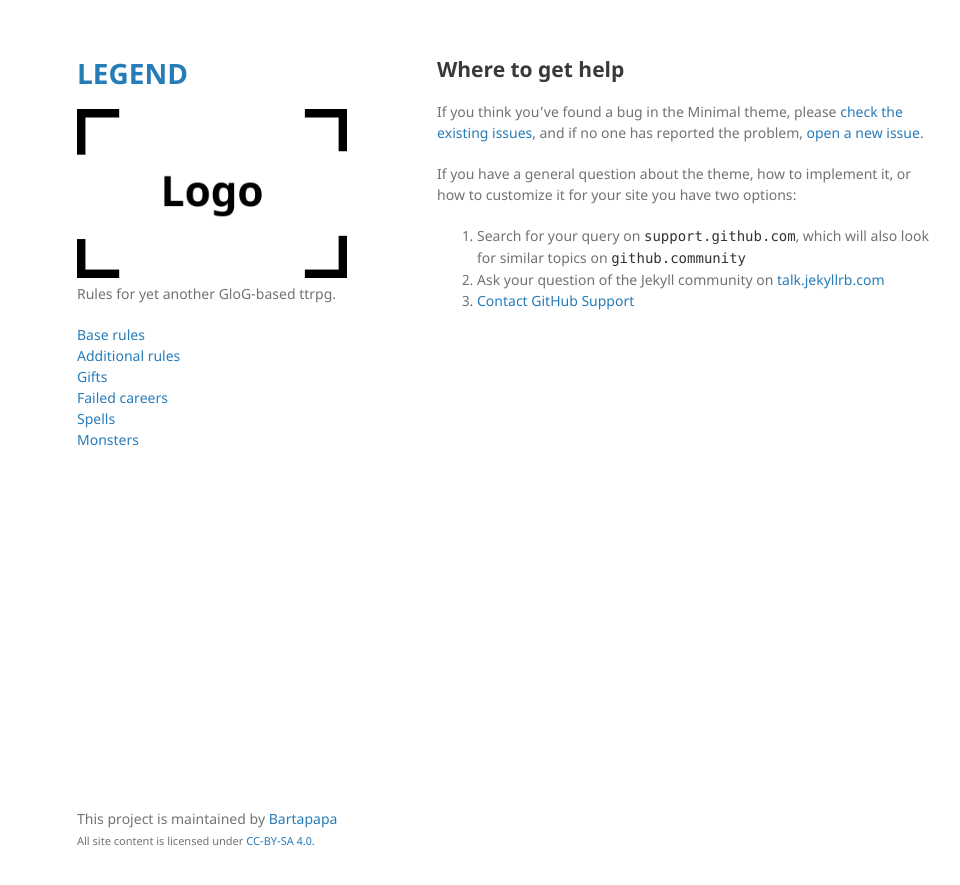
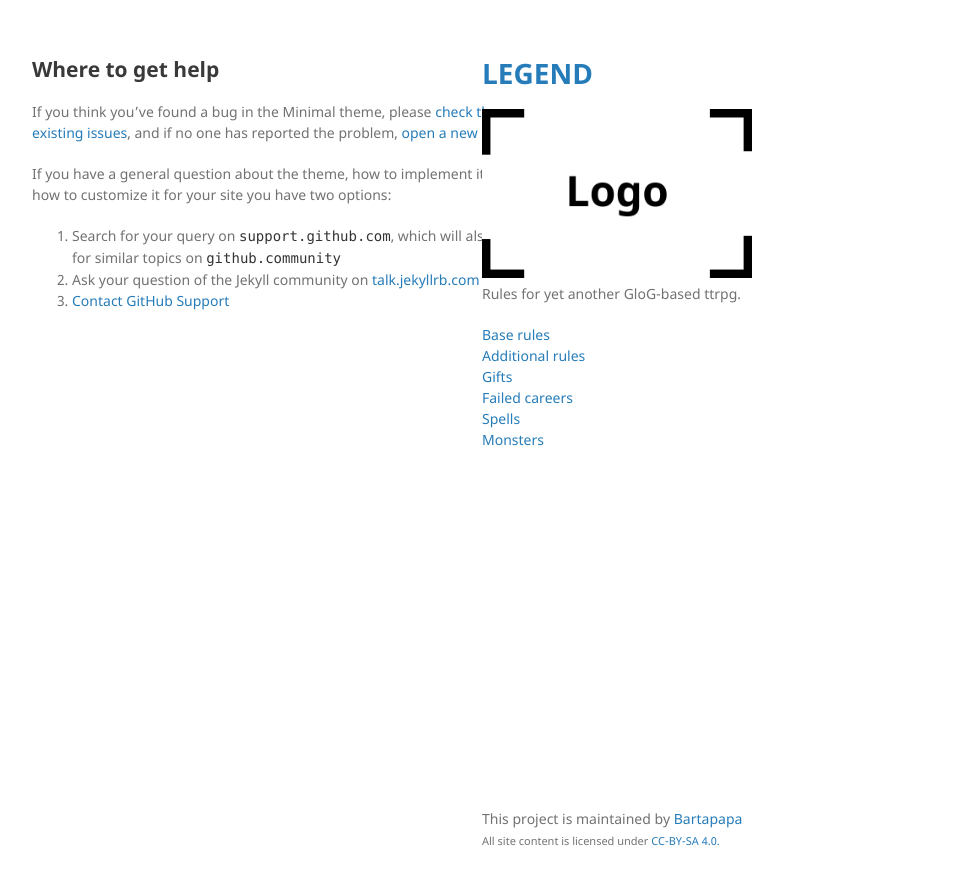
Before and after one commit to Bartapapa/legend, a Jekyll site: the page built from docs/docs/SUPPORT.md, in a window 1280 px wide. Shown: the top 885 px of the page, without its empty margins (133-1093 px from the left). Built offline with Jekyll 4.4.1, drawn with Linux system fonts in a browser that asks for light colours; our own code applies the rules of GitHub Pages for plain Markdown files.

Commit message:
Update jekyll-theme-minimal.scss

```diff
--- a/docs/_sass/jekyll-theme-minimal.scss
+++ b/docs/_sass/jekyll-theme-minimal.scss
@@ -56,7 +56,7 @@ a:hover small {
 }
 
 .wrapper {
-  width:860px;
+  width:50px;
   margin:0 auto;
 }
 
```
